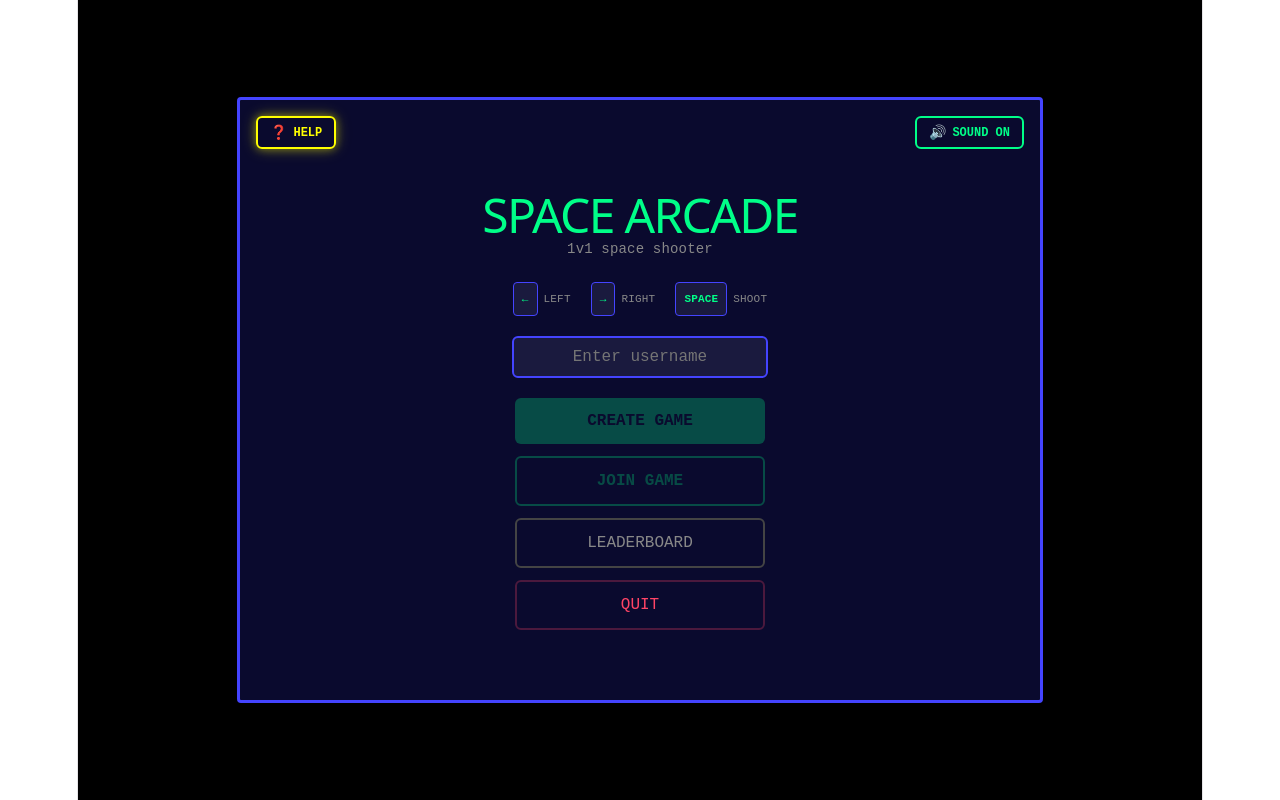
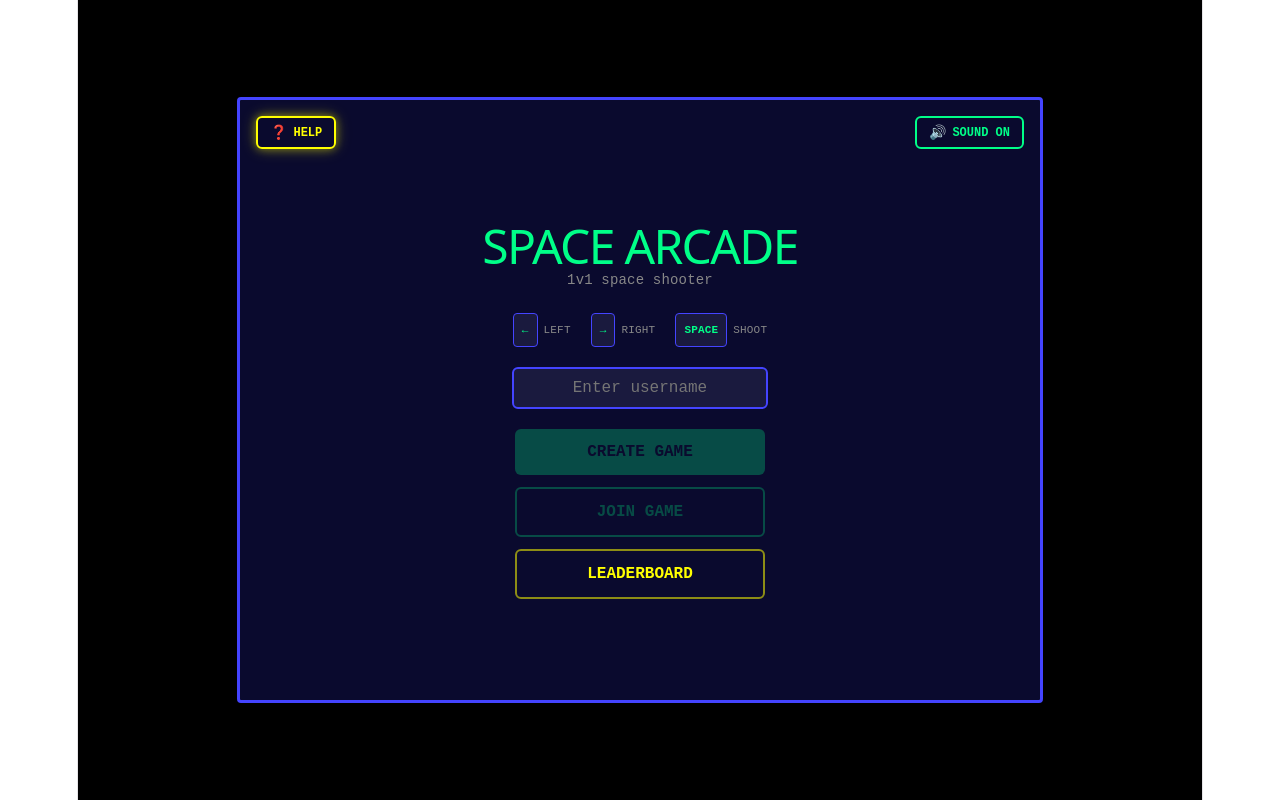
Before and after one commit to hughejef/space-arcade, a React (Vite) app in the folder client/: page / in a window 1280 px wide. Built offline with nearby package versions, Linux system fonts and the light colour scheme; no server answers.

Commit message:
Remove broken QUIT button and update LEADERBOARD button to yellow (#59)
Co-authored-by: Prabhash Sharma <b-a-s-h@Prabhashs-MacBook-Pro.local>

```diff
--- a/client/src/Menu.jsx
+++ b/client/src/Menu.jsx
@@ -159,35 +159,18 @@ function Menu({ userName, setUserName, onCreateGame, onJoinGame, onLeaderboard,
               onClick={onLeaderboard}
               style={{
                 padding: '14px',
-                background: isHovered('leaderboard') ? '#ffffff11' : 'transparent',
-                color: isHovered('leaderboard') ? '#bbbbbb' : '#888',
-                border: `2px solid ${isHovered('leaderboard') ? '#666' : '#444'}`,
+                background: isHovered('leaderboard') ? '#ffff0022' : 'transparent',
+                color: '#ffff00',
+                border: `2px solid ${isHovered('leaderboard') ? '#ffff00' : '#ffff0088'}`,
                 borderRadius: '6px',
                 fontSize: '16px',
                 fontFamily: 'monospace',
+                fontWeight: 'bold',
                 cursor: 'pointer',
                 transform: isHovered('leaderboard') ? 'scale(1.02)' : 'scale(1)',
                 transition: 'all 0.15s ease',
               }}>
               LEADERBOARD
-            </button>
-            <button
-              onMouseEnter={() => setHoveredButton('quit')}
-              onMouseLeave={() => setHoveredButton(null)}
-              onClick={() => window.close()}
-              style={{
-                padding: '14px',
-                background: isHovered('quit') ? '#ff446622' : 'transparent',
-                color: '#ff4466',
-                border: `2px solid ${isHovered('quit') ? '#ff4466' : '#ff446644'}`,
-                borderRadius: '6px',
-                fontSize: '16px',
-                fontFamily: 'monospace',
-                cursor: 'pointer',
-                transform: isHovered('quit') ? 'scale(1.02)' : 'scale(1)',
-                transition: 'all 0.15s ease',
-              }}>
-              QUIT
             </button>
           </div>
         </div>
```
